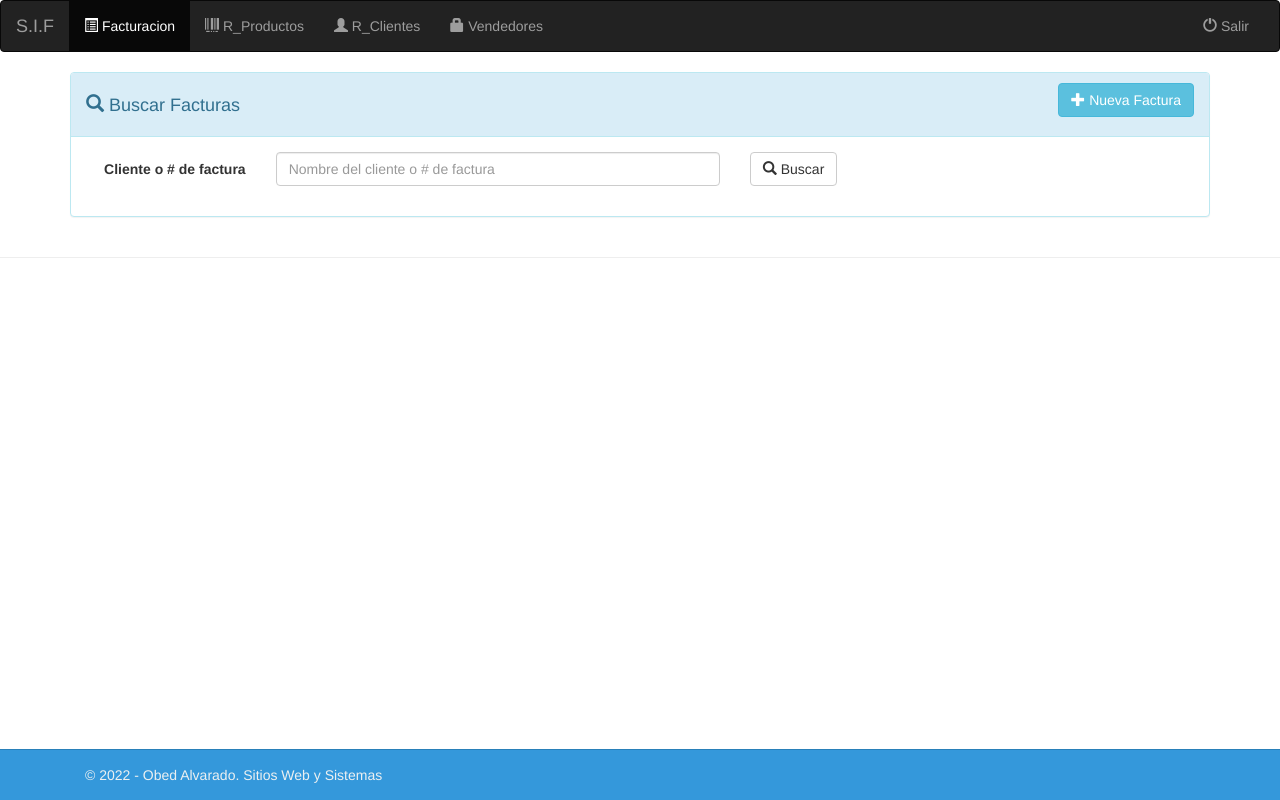
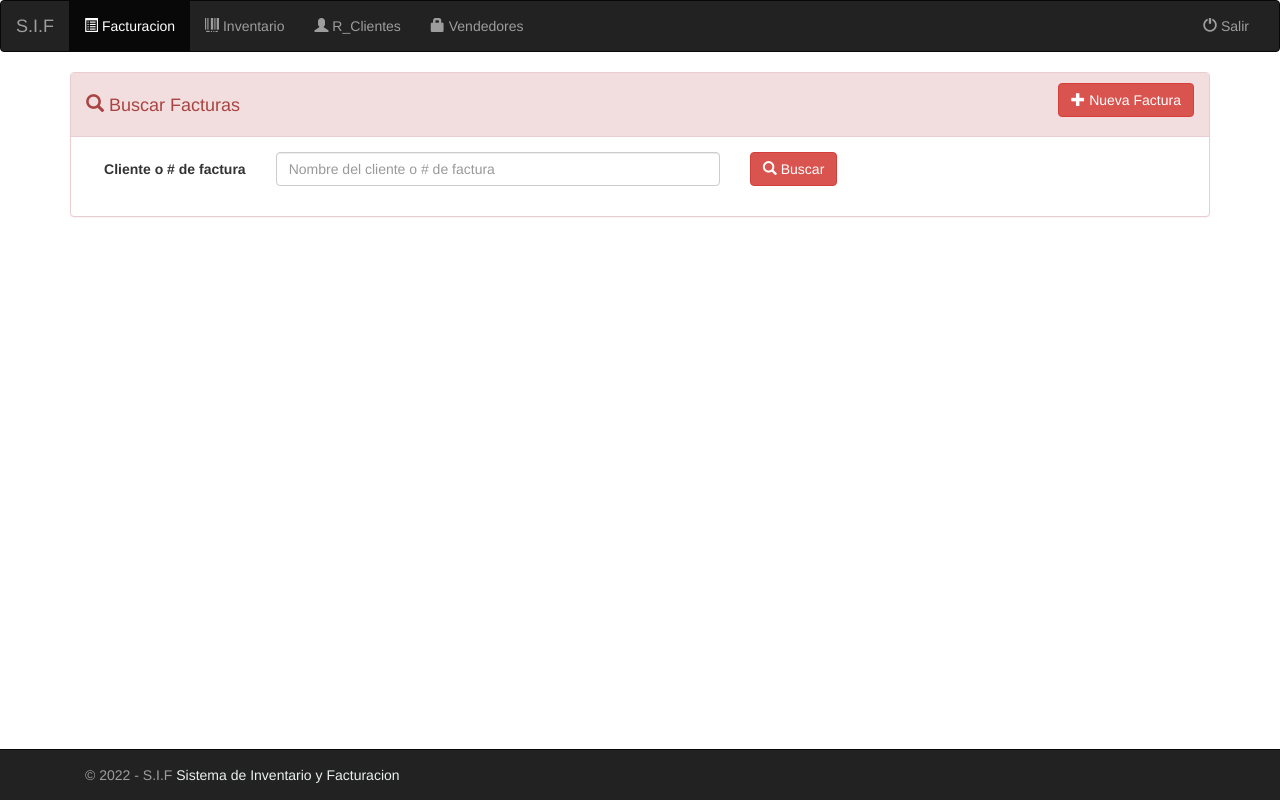
Before and after one commit to WilberElias22/SIF-v2, a PHP site: page /facturas.php in a window 1280 px wide. Run offline with PHP 8.4, Linux system fonts and the light colour scheme; the visitor is signed in with stand-in values (Sample User, id 1); data that the repository does not hold is empty; some libraries are stand-ins or nearby versions.

Commit message:
FrontEnd

```diff
--- a/clientes.php
+++ b/clientes.php
@@ -1,9 +1,5 @@
 <?php
-	/*-------------------------
-	Autor: Obed Alvarado
-	Web: obedalvarado.pw
-	Mail: info@obedalvarado.pw
-	---------------------------*/
+
 	session_start();
 	if (!isset($_SESSION['user_login_status']) AND $_SESSION['user_login_status'] != 1) {
         header("location: login.php");
--- a/editar_factura.php
+++ b/editar_factura.php
@@ -1,9 +1,5 @@
 <?php
-	/*-------------------------
-	Autor: Obed Alvarado
-	Web: obedalvarado.pw
-	Mail: info@obedalvarado.pw
-	---------------------------*/
+
 	session_start();
 	if (!isset($_SESSION['user_login_status']) AND $_SESSION['user_login_status'] != 1) {
         header("location: login.php");
--- a/facturas.php
+++ b/facturas.php
@@ -1,9 +1,5 @@
 <?php
-	/*-------------------------
-	Autor: INNOVAWEBSV
-	Web: www.innovawebsv.com
-	Mail: info@innovawebsv.com
-	---------------------------*/
+
 	session_start();
 	if (!isset($_SESSION['user_login_status']) AND $_SESSION['user_login_status'] != 1) {
         header("location: login.php");
@@ -14,7 +10,7 @@
 	$active_productos="";
 	$active_clientes="";
 	$active_usuarios="";
-	$title="Facturas | Simple Invoice";
+	$title="Facturas | S.I.F";
 ?>
 <!DOCTYPE html>
 <html lang="en">
@@ -27,10 +23,10 @@
 	include("navbar.php");
 	?>
     <div class="container">
-		<div class="panel panel-info">
+		<div class="panel panel-danger">
 		<div class="panel-heading">
 		    <div class="btn-group pull-right">
-				<a  href="nueva_factura.php" class="btn btn-info"><span class="glyphicon glyphicon-plus" ></span> Nueva Factura</a>
+				<a  href="nueva_factura.php" class="btn btn-danger"><span class="glyphicon glyphicon-plus" ></span> Nueva Factura</a>
 			</div>
 			<h4><i class='glyphicon glyphicon-search'></i> Buscar Facturas</h4>
 		</div>
@@ -46,7 +42,7 @@
 
 
 							<div class="col-md-3">
-								<button type="button" class="btn btn-default" onclick='load(1);'>
+								<button type="button" class="btn btn-danger" onclick='load(1);'>
 									<span class="glyphicon glyphicon-search" ></span> Buscar</button>
 								<span id="loader"></span>
 							</div>
@@ -62,7 +58,7 @@
 		</div>
 
 	</div>
-	<hr>
+
 	<?php
 	include("footer.php");
 	?>
--- a/footer.php
+++ b/footer.php
@@ -1,12 +1,21 @@
-<div class="navbar navbar-default navbar-fixed-bottom">
+<div class="navbar navbar-inverse navbar-fixed-bottom">
   <div class="container">
-      <p class="navbar-text pull-left">&copy <?php echo date('Y');?> - Obed Alvarado.
-           <a href="http://obedalvarado.pw/" target="_blank" style="color: #ecf0f1">Sitios Web y Sistemas</a>
+    <p class="navbar-text pull-left">
+      &copy
+      <?php echo date('Y');?>
+      - S.I.F
+      <a href="#" target="_blank" style="color: #ecf0f1"
+        >Sistema de Inventario y Facturacion</a
+      >
     </p>
   </div>
 </div>
 <!-- jQuery (necessary for Bootstrap's JavaScript plugins) -->
 <script src="https://ajax.googleapis.com/ajax/libs/jquery/1.11.3/jquery.min.js"></script>
-    <!-- Include all compiled plugins (below), or include individual files as needed -->
+<!-- Incluya todos los complementos compilados (a continuación) o incluya archivos individuales según sea necesario -->
 <!-- Latest compiled and minified JavaScript -->
-	<script src="https://maxcdn.bootstrapcdn.com/bootstrap/3.3.6/js/bootstrap.min.js" integrity="sha384-0mSbJDEHialfmuBBQP6A4Qrprq5OVfW37PRR3j5ELqxss1yVqOtnepnHVP9aJ7xS" crossorigin="anonymous"></script>
+<script
+  src="https://maxcdn.bootstrapcdn.com/bootstrap/3.3.6/js/bootstrap.min.js"
+  integrity="sha384-0mSbJDEHialfmuBBQP6A4Qrprq5OVfW37PRR3j5ELqxss1yVqOtnepnHVP9aJ7xS"
+  crossorigin="anonymous"
+></script>
--- a/head.php
+++ b/head.php
@@ -1,7 +1,7 @@
     <meta charset="utf-8">
     <meta http-equiv="X-UA-Compatible" content="IE=edge">
     <meta name="viewport" content="width=device-width, initial-scale=1">
-    <!-- The above 3 meta tags *must* come first in the head; any other head content must come *after* these tags -->
+
     <title><?php echo $title;?></title>
    <link rel="stylesheet" href="https://maxcdn.bootstrapcdn.com/bootstrap/3.3.6/css/bootstrap.min.css" integrity="sha384-1q8mTJOASx8j1Au+a5WDVnPi2lkFfwwEAa8hDDdjZlpLegxhjVME1fgjWPGmkzs7" crossorigin="anonymous">
 
--- a/navbar.php
+++ b/navbar.php
@@ -19,7 +19,7 @@
     <div class="collapse navbar-collapse" id="bs-example-navbar-collapse-1">
       <ul class="nav navbar-nav">
         <li class="<?php echo $active_facturas;?>"><a href="facturas.php"><i class='glyphicon glyphicon-list-alt'></i> Facturacion <span class="sr-only">(current)</span></a></li>
-        <li class="<?php echo $active_productos;?>"><a href="productos.php"><i class='glyphicon glyphicon-barcode'></i> R_Productos</a></li>
+        <li class="<?php echo $active_productos;?>"><a href="productos.php"><i class='glyphicon glyphicon-barcode'></i> Inventario</a></li>
 		<li class="<?php echo $active_clientes;?>"><a href="clientes.php"><i class='glyphicon glyphicon-user'></i> R_Clientes</a></li>
 		<li class="<?php echo $active_usuarios;?>"><a href="usuarios.php"><i  class='glyphicon glyphicon-lock'></i> Vendedores</a></li>
        </ul>
```
Also changed, not shown: login.php (+14 -14 lines), nueva_factura.php (+7 -7 lines). Lines whose indentation alone changed are shown as unchanged.
